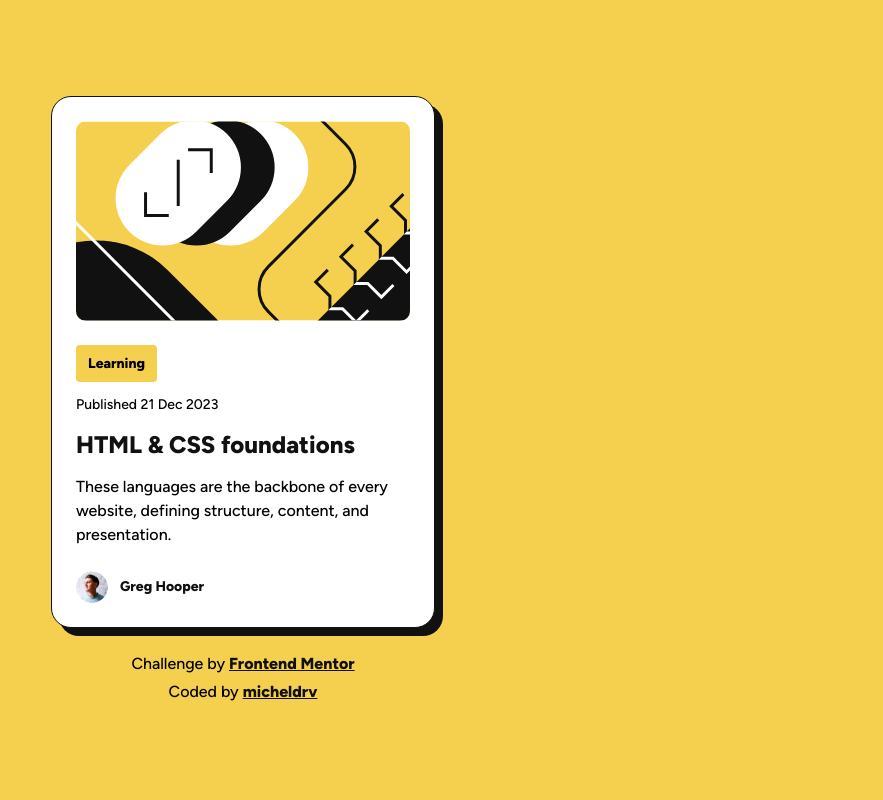
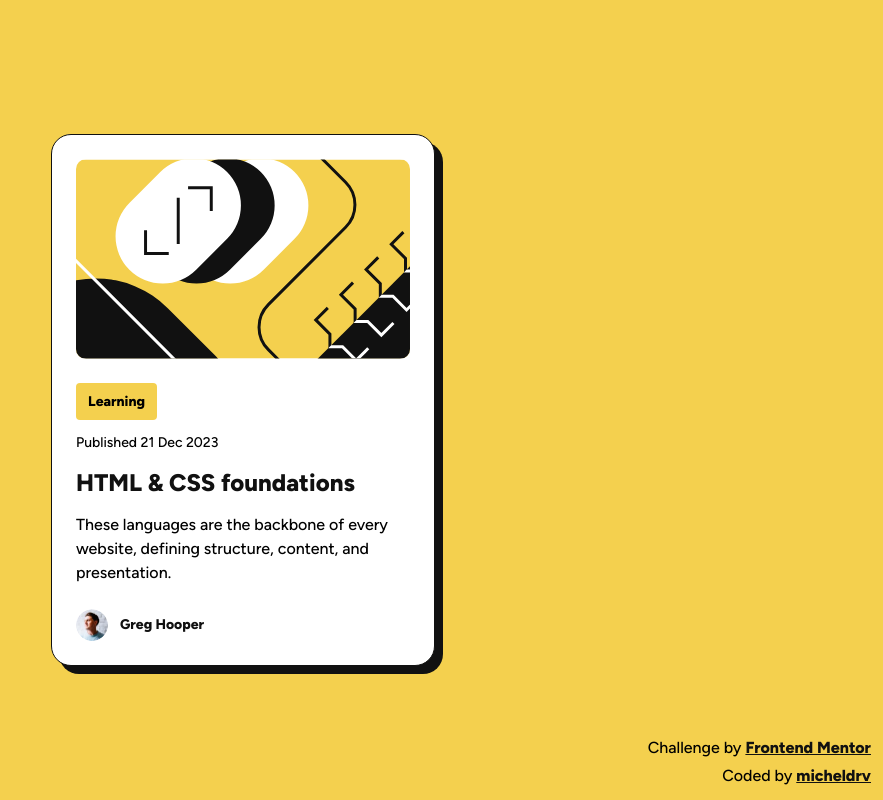
Before and after one commit to micheldrv/fm-blog-preview-card, a plain HTML site: page index.html in a window 1280 px wide. Shown: the whole page, without its empty margins (397-1280 px from the left). Drawn offline with Linux system fonts and the light colour scheme.

Commit message:
Readd media query to move attribution to the bottom right on larger devices

```diff
--- a/style.css
+++ b/style.css
@@ -173,3 +173,13 @@ body {
     }
   }
 }
+
+@media (min-width: 60rem) {
+  .attribution {
+    position: absolute;
+    right: var(--spacing-3);
+    bottom: var(--spacing-3);
+    align-items: end;
+    text-align: end;
+  }
+}
```
